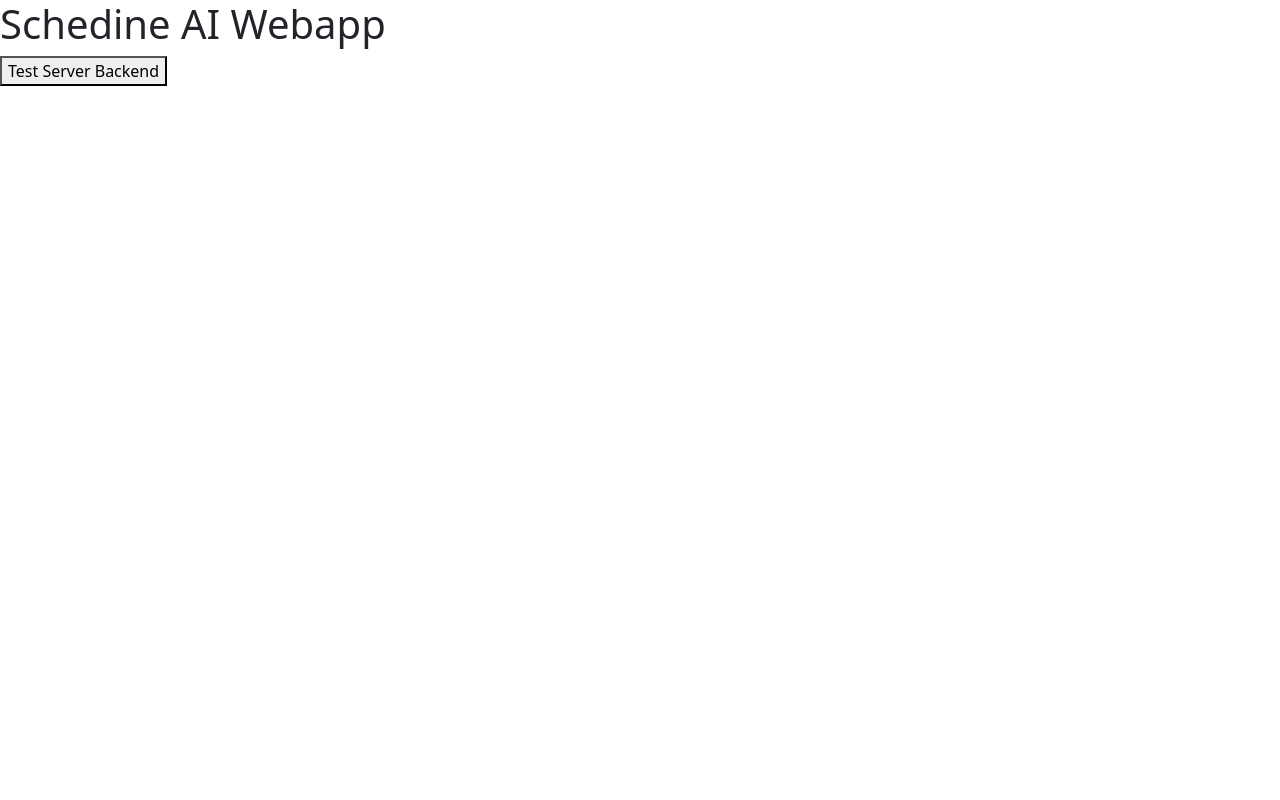
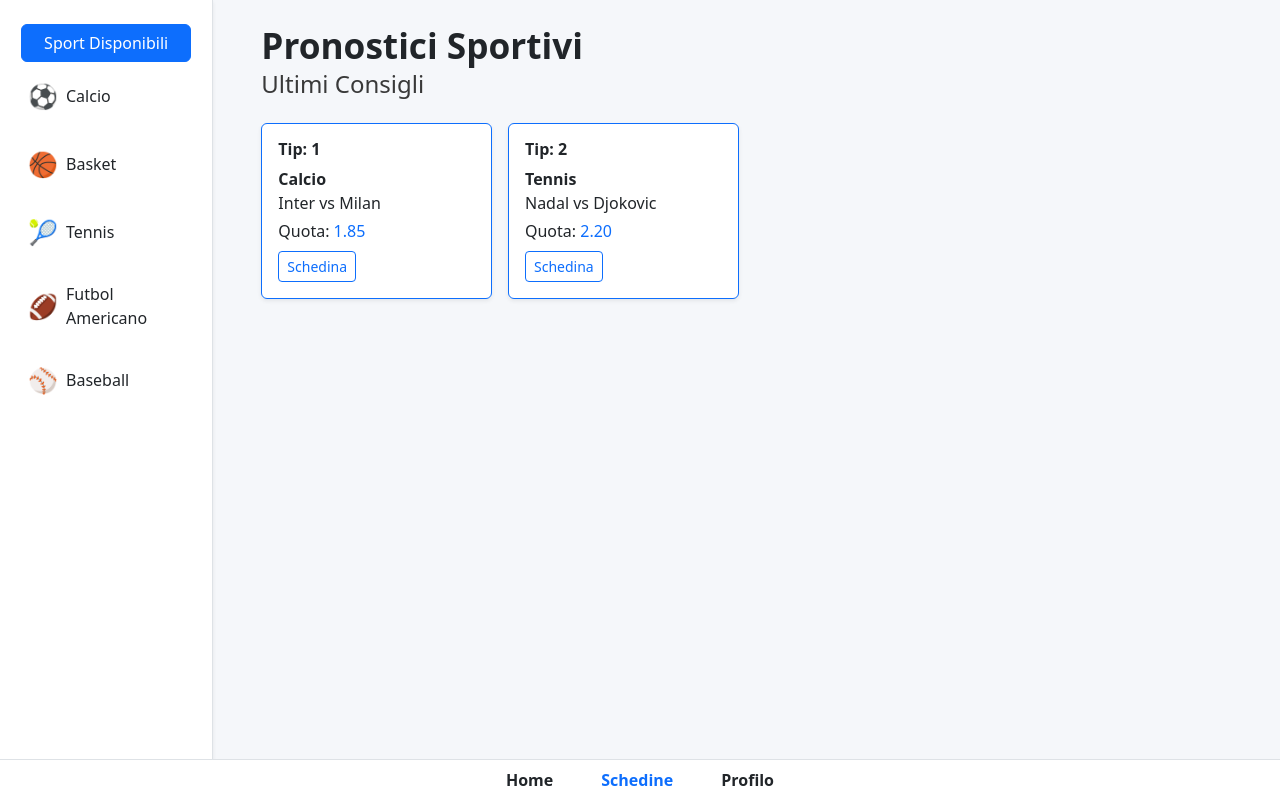
Before and after one commit to Cl4Ud1O92/schedine-ai, a plain HTML site: page frontend/index.html in a window 1280 px wide. Drawn offline with nearby package versions, Linux system fonts and the light colour scheme.

Commit message:
Update index.html

```diff
--- a/frontend/index.html
+++ b/frontend/index.html
@@ -6,28 +6,86 @@
   <meta name="viewport" content="width=device-width, initial-scale=1" />
   <!-- Bootstrap CSS via CDN -->
   <link href="https://cdn.jsdelivr.net/npm/bootstrap@5.3.2/dist/css/bootstrap.min.css" rel="stylesheet">
-  <!-- Il tuo CSS personalizzato -->
+  <!-- CSS personalizzato -->
   <link rel="stylesheet" href="grafica/style.css">
 </head>
-<body>
-  <h1>Schedine AI Webapp</h1>
-  <button id="testBtn">Test Server Backend</button>
-  <div id="response"></div>
-  <script>
-    document.getElementById('testBtn').onclick = () => {
-      fetch('https://schedine-ai.onrender.com/test')
-        .then(res => res.json())
-        .then(data => {
-          document.getElementById('response').textContent = JSON.stringify(data);
-        })
-        .catch(err => {
-          document.getElementById('response').textContent = 'Errore: ' + err.message;
-        });
-    };
-  </script>
+<body style="background:#f5f7fa;">
+  <div class="container-fluid">
+    <div class="row min-vh-100">
+      <!-- Sidebar -->
+      <nav class="col-md-2 col-12 bg-white border-end py-4 d-flex flex-column align-items-center shadow-sm min-vh-100">
+        <button class="btn btn-primary mb-2" style="width:90%;">Sport Disponibili</button>
+        <ul class="nav flex-column w-100">
+          <li class="nav-item mb-3">
+            <a class="nav-link text-dark d-flex align-items-center" href="#">
+              <span class="fs-4 me-2">⚽</span> Calcio
+            </a>
+          </li>
+          <li class="nav-item mb-3">
+            <a class="nav-link text-dark d-flex align-items-center" href="#">
+              <span class="fs-4 me-2">🏀</span> Basket
+            </a>
+          </li>
+          <li class="nav-item mb-3">
+            <a class="nav-link text-dark d-flex align-items-center" href="#">
+              <span class="fs-4 me-2">🎾</span> Tennis
+            </a>
+          </li>
+          <li class="nav-item mb-3">
+            <a class="nav-link text-dark d-flex align-items-center" href="#">
+              <span class="fs-4 me-2">🏈</span> Futbol Americano
+            </a>
+          </li>
+          <li class="nav-item mb-3">
+            <a class="nav-link text-dark d-flex align-items-center" href="#">
+              <span class="fs-4 me-2">⚾</span> Baseball
+            </a>
+          </li>
+        </ul>
+      </nav>
+      <!-- Main -->
+      <main class="col-md-10 col-12 py-4 px-5">
+        <h1 class="mb-1 fw-bold" style="font-size:2.2em;">Pronostici Sportivi</h1>
+        <h4 class="mb-4" style="color:#393939;">Ultimi Consigli</h4>
+        <div class="row g-3">
+          <!-- CARD ESEMPIO - duplicale per riempire la griglia -->
+          <div class="col-12 col-md-6 col-lg-3">
+            <div class="card border-primary shadow-sm h-100">
+              <div class="card-body">
+                <h6 class="card-title fw-semibold">Tip: 1</h6>
+                <p class="mb-1"><span class="fw-bold">Calcio</span> <br> Inter vs Milan</p>
+                <p class="mb-2">Quota: <span class="text-primary">1.85</span></p>
+                <button class="btn btn-outline-primary btn-sm">Schedina</button>
+              </div>
+            </div>
+          </div>
+          <!-- Altre cards copia-incolla qui -->
+          <div class="col-12 col-md-6 col-lg-3">
+            <div class="card border-primary shadow-sm h-100">
+              <div class="card-body">
+                <h6 class="card-title fw-semibold">Tip: 2</h6>
+                <p class="mb-1"><span class="fw-bold">Tennis</span> <br> Nadal vs Djokovic</p>
+                <p class="mb-2">Quota: <span class="text-primary">2.20</span></p>
+                <button class="btn btn-outline-primary btn-sm">Schedina</button>
+              </div>
+            </div>
+          </div>
+          <!-- ...altre cards... -->
+        </div>
+      </main>
+    </div>
+    <!-- Footer Navbar -->
+    <nav class="navbar fixed-bottom navbar-light bg-white border-top">
+      <div class="container justify-content-center">
+        <a class="nav-link px-4" href="#"><span class="fw-semibold">Home</span></a>
+        <a class="nav-link px-4 active text-primary" href="#"><span class="fw-semibold">Schedine</span></a>
+        <a class="nav-link px-4" href="#"><span class="fw-semibold">Profilo</span></a>
+      </div>
+    </nav>
+  </div>
   <!-- Bootstrap JS Bundle via CDN -->
   <script src="https://cdn.jsdelivr.net/npm/bootstrap@5.3.2/dist/js/bootstrap.bundle.min.js"></script>
-  <!-- Il tuo JS personalizzato -->
+  <!-- JS custom -->
   <script src="grafica/ui.js"></script>
 </body>
 </html>
```
